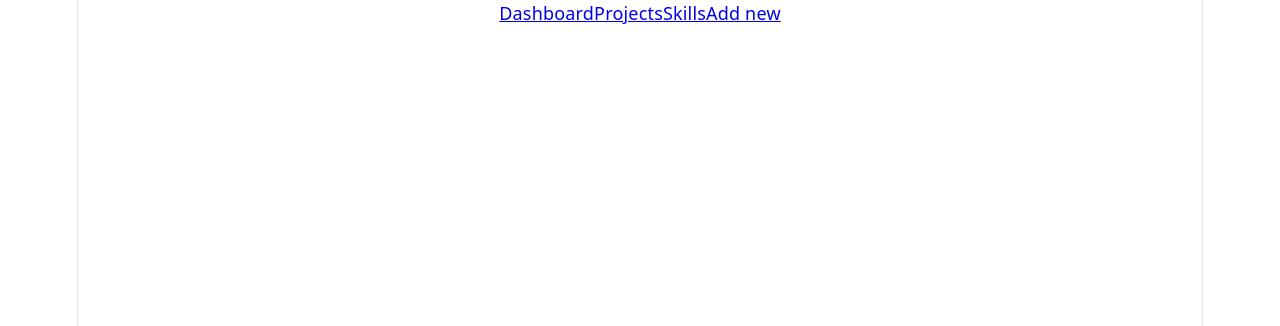
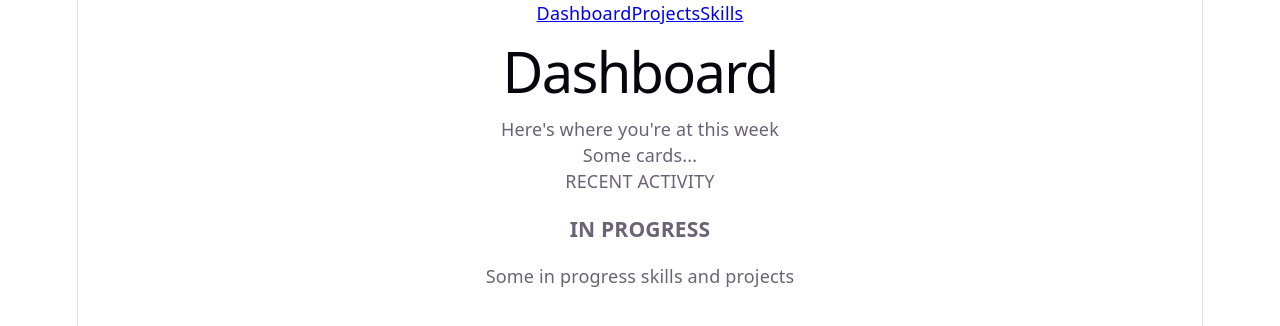
Before and after one commit to tomi-0/dev-tracker, a React (Vite) app in the folder client/: page / in a window 1280 px wide. Shown: the top 326 px of the page. Built offline with nearby package versions, Linux system fonts and the light colour scheme.

Commit message:
add rough page layout

```diff
--- a/client/src/App.jsx
+++ b/client/src/App.jsx
@@ -4,7 +4,6 @@ import Navbar from './components/Navbar'
 import Dashboard from './pages/Dashboard'
 import Projects from './pages/Projects'
 import Skills from './pages/Skills'
-import Form from './pages/Form'
 
 import './App.css'
 
@@ -20,7 +19,6 @@ const App = () => {
         <Route path="/" element={<Dashboard />}/>
         <Route path="/projects" element={<Projects />}/>
         <Route path="/skills" element={<Skills />}/>
-        <Route path="/form" element={<Form />}/>
       </Routes>
     </Router>
   )
--- a/client/src/components/Navbar.jsx
+++ b/client/src/components/Navbar.jsx
@@ -6,7 +6,6 @@ const Navbar = () => {
       <Link to="/">Dashboard</Link>
       <Link to="/projects">Projects</Link>
       <Link to="/skills">Skills</Link>
-      <Link to="/form">Add new</Link>
     </nav>
   )
 }
--- a/client/src/pages/Dashboard.jsx
+++ b/client/src/pages/Dashboard.jsx
@@ -1,5 +1,17 @@
 const Dashboard = () => {
+  return(
+    <section>
+      <h1>Dashboard</h1>
+      <p>Here's where you're at this week</p>
 
+      <p>Some cards...</p>
+
+      <p>RECENT ACTIVITY</p>
+
+      <h3>IN PROGRESS</h3>
+      <p>Some in progress skills and projects</p>
+    </section>
+  )
 }
 
 export default Dashboard
--- a/client/src/pages/Projects.jsx
+++ b/client/src/pages/Projects.jsx
@@ -1,5 +1,14 @@
 const Projects = () => {
+  return(
+    <section>
+      <h1>Projects</h1>
+      <p>All your logged coding projects</p>
 
+      <button>+ New projext</button>
+
+      <p>List of projects...</p>
+    </section>
+  )
 }
 
 export default Projects
--- a/client/src/pages/Skills.jsx
+++ b/client/src/pages/Skills.jsx
@@ -1,5 +1,14 @@
 const Skills = () => {
+  return(
+    <section>
+      <h1>Skills</h1>
+      <p>Technologies you're learning</p>
 
+      <button>+ Log skill</button>
+
+      <p>list all skills</p>
+    </section>
+  )
 }
 
 export default Skills
```
Also changed, not shown: client/src/components/Form.jsx (renamed from client/src/pages/Form.jsx).
